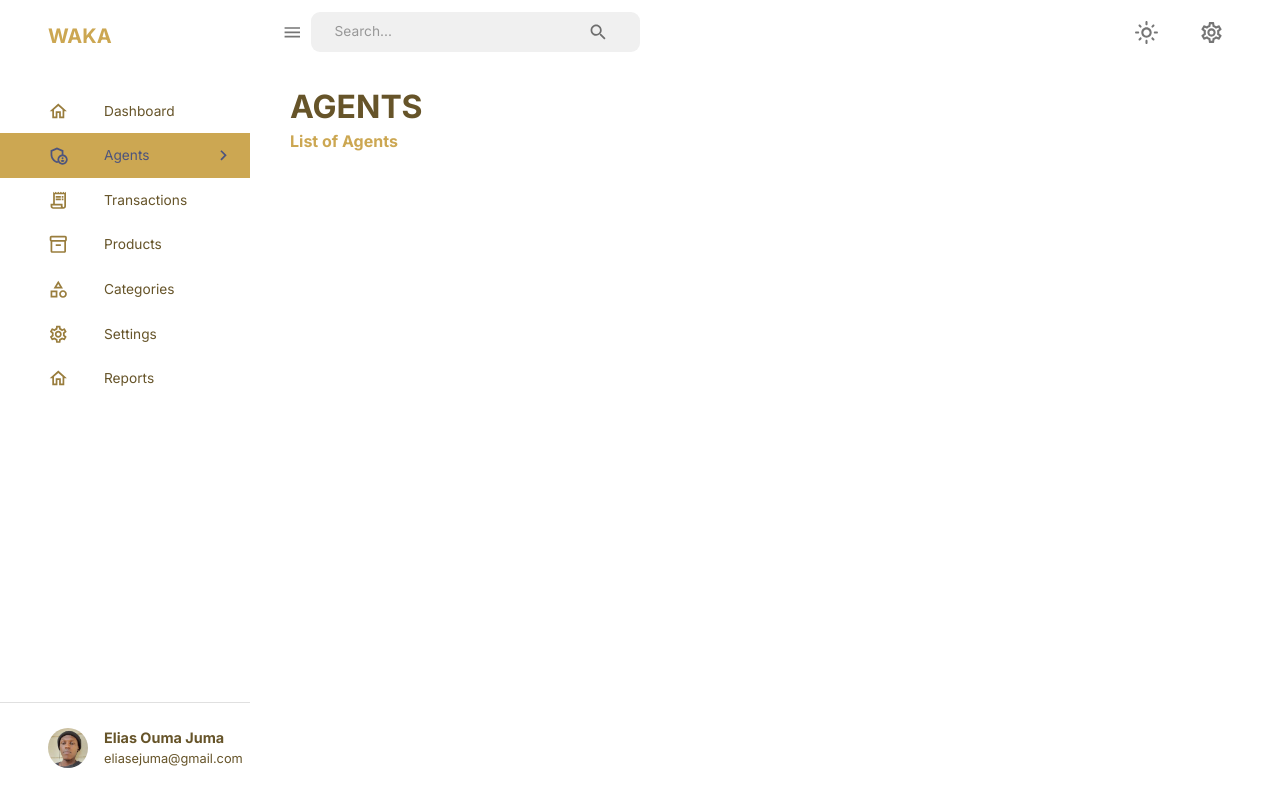
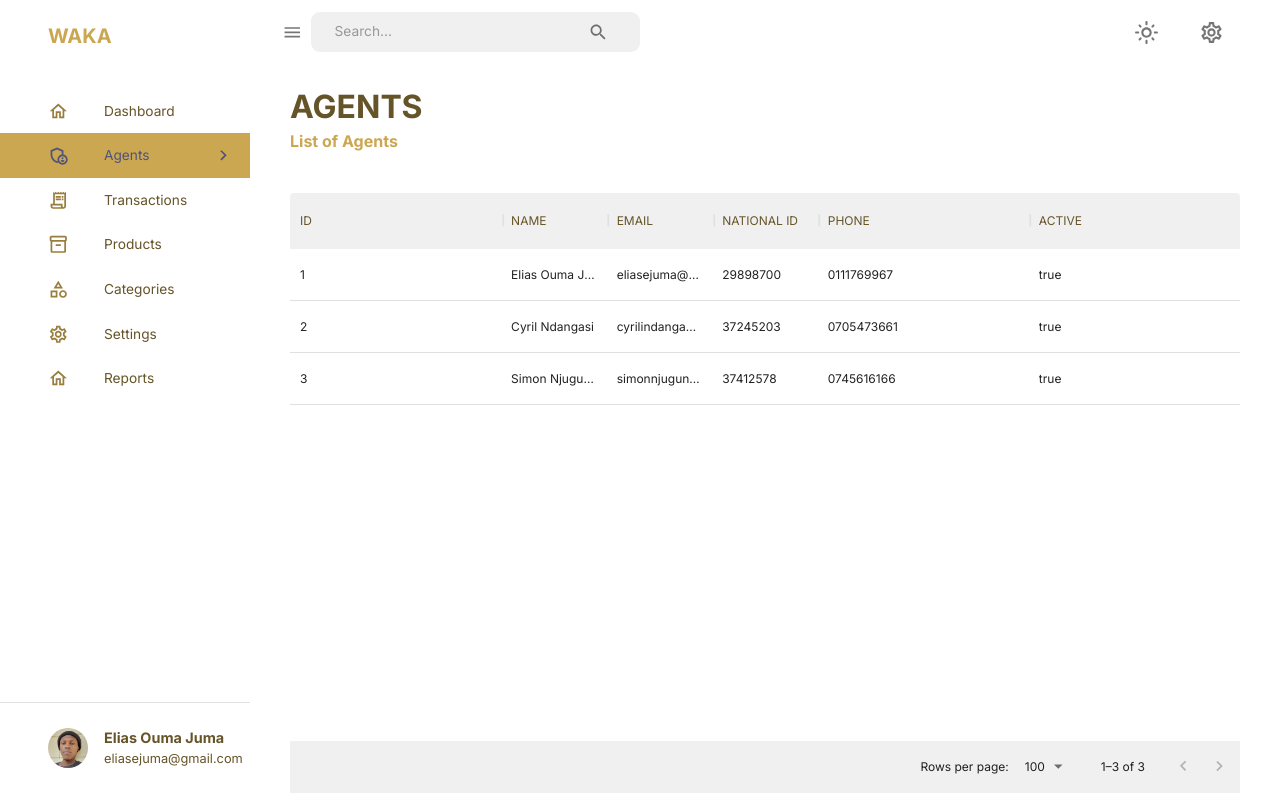
Before and after one commit to mgorem/waka-web, a React (Create React App) app: page /agents in a window 1280 px wide. Built offline with nearby package versions, Linux system fonts and the light colour scheme.

Commit message:
add agents section ready for data

```diff
--- a/src/data/agentData.js
+++ b/src/data/agentData.js
@@ -1,5 +1,6 @@
 export const salesAgentData = [
   {
+    id: "1",
     isactive: "true",
     salesemail: "eliasejuma@gmail.com",
     salesidno: "29898700",
@@ -7,6 +8,7 @@ export const salesAgentData = [
     salesphone: "0111769967",
   },
   {
+    id: "2",
     isactive: "true",
     salesemail: "cyrilindangasi@gmail.com",
     salesidno: "37245203",
@@ -14,6 +16,7 @@ export const salesAgentData = [
     salesphone: "0705473661",
   },
   {
+    id: "3",
     isactive: "true",
     salesemail: "simonnjuguna406@gmail.com",
     salesidno: "37412578",
--- a/src/views/agents/index.jsx
+++ b/src/views/agents/index.jsx
@@ -9,10 +9,82 @@ const Agents = () => {
   // const { data, isLoading } = useGetProductsQuery();
   const [agentsData, setAgentsData] = useState(salesAgentData);
   // console.log("Agents Data: ", agentsData);
+
+  const columns = [
+    {
+      field: "id",
+      headerName: "ID",
+      flex: 1,
+    },
+    {
+      field: "salesname",
+      headerName: "NAME",
+      flex: 0.5,
+    },
+    {
+      field: "salesemail",
+      headerName: "EMAIL",
+      flex: 0.5,
+    },
+    {
+      field: "salesidno",
+      headerName: "NATIONAL ID",
+      flex: 0.5,
+    },
+    {
+      field: "salesphone",
+      headerName: "PHONE",
+      flex: 1,
+    },
+    {
+      field: "isactive",
+      headerName: "ACTIVE",
+      flex: 1,
+    },
+  ];
+
   return (
     <Box m="1.5rem 2.5rem">
       <Header title="AGENTS" subtitle="List of Agents" />
-      <Box>{/* <DataGrid rows={agentsData || []} columns={columns} /> */}</Box>
+      <Box
+        mt="40px"
+        height="75vh"
+        sx={{
+          "& .MuiDataGrid-root": {
+            border: "none",
+          },
+          "& .MuiDataGrid-cell": {
+            borderBottom: "none",
+          },
+          "& .MuiDataGrid-columnHeaders": {
+            backgroundColor: theme.palette.background.alt,
+            color: theme.palette.secondary[100],
+            borderBottom: "none",
+          },
+          "& .MuiDataGrid-virtualScroller": {
+            backgroundColor: theme.palette.primary.alt,
+          },
+          "& .MuiDataGrid-footerContainer": {
+            backgroundColor: theme.palette.background.alt,
+            color: theme.palette.secondary[100],
+            borderTop: "none",
+          },
+          "& .MuiDataGrid-toolbarContainer": {
+            backgroundColor: theme.palette.background.alt,
+            color: theme.palette.secondary[100],
+            borderTop: "none",
+          },
+          "& .MuiDataGrid-toolbarContainer .MuiButton-text": {
+            color: `${theme.palette.secondary[200]} !important`,
+          },
+        }}
+      >
+        <DataGrid
+          getRowId={(row) => row.id}
+          rows={agentsData || []}
+          columns={columns}
+        />
+      </Box>
     </Box>
   );
 };
```
